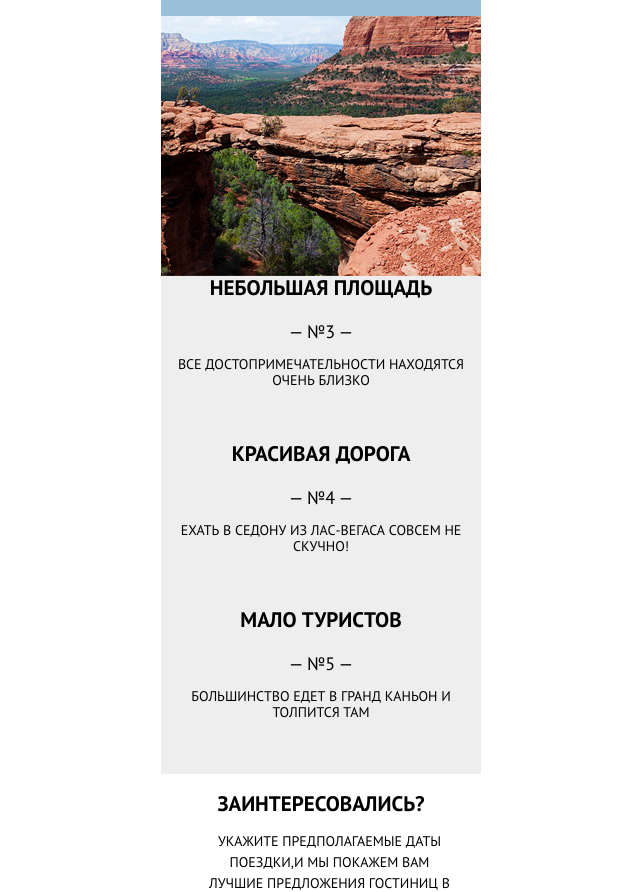
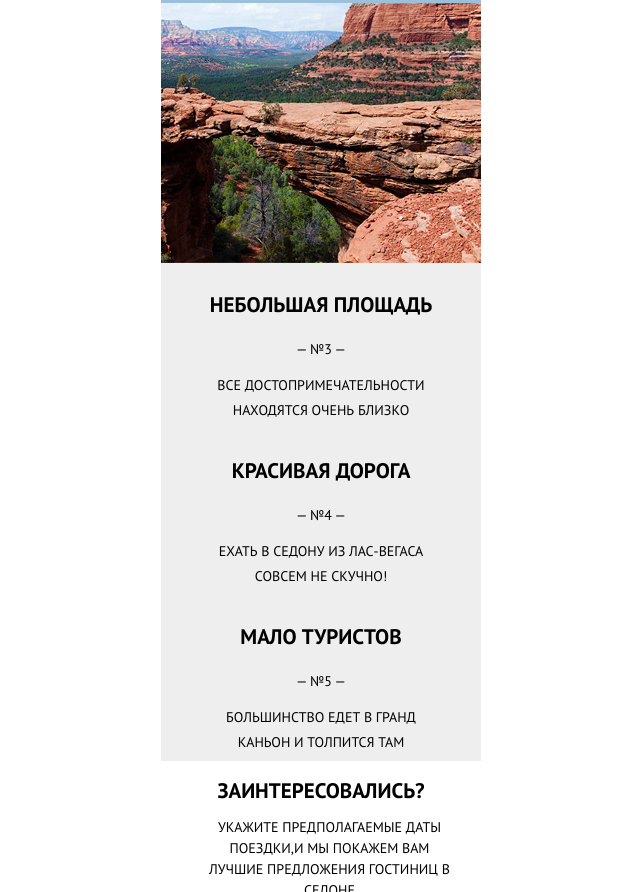
Before and after one commit to Lena9421/Sedona-adaptive, a plain HTML site: page index.html in a window 1280 px wide. Shown: the part 1908-2800 px from the top of the page, without its empty margins (319-959 px from the left). Drawn offline with Linux system fonts and the light colour scheme.

Commit message:
basic html

```diff
--- a/css/style.css
+++ b/css/style.css
@@ -76,10 +76,12 @@ body {
 .about__content {
     width: 255px;
     margin: 45px 30px 0 30px;
-
     font-size: 18px;
 
     text-align: center;
+}
+.about__content {
+    font-size: 14px;
 }
 
 .features {
@@ -116,8 +118,18 @@ body {
 }
 .feature--grey .feature__title {
     margin-top: 0;
+    padding-top: 30px;
 }
 
+.feature--grey .feature__content {
+    width: 208px;
+    padding: 0 56px;
+    line-height: 25px;
+}
+
+.feature__number {
+    font-size: 14px;
+}
 .feature--bridge {
     height: 260px;
 }
--- a/index.html
+++ b/index.html
@@ -64,7 +64,7 @@
             <ul class="features">
                 <li class="feature feature--blue">
                     <h3 class="feature__title">Настоящий городок</h3>
-                    — №1 —
+                    <span class="feature__number">— №1 —</span>
                     <p class="feature__content">Седона — не аттракцион для туристов, там течет своя жизнь</p>
                 </li>
                 <li class="feature">
@@ -79,8 +79,8 @@
                     <p class="feature__content">Всегда заказывайте фирменный бургер, вы не разочаруетесь!</p>
                 </li>
                 <li class="feature">
-                    <h3 class="feature__tittle feature__title--souvenirs">Сувениры</h3>
-                    <p class="item-content">Не только китайского, но и местного производства!</p>
+                    <h3 class="feature__title feature__title--souvenirs">Сувениры</h3>
+                    <p class="feature__content">Не только китайского, но и местного производства!</p>
                 </li>
                 <li class="feature feature--blue">
                     <h3 class="feature__title">Там есть<br>мост дьявола</h3> — №2 —
@@ -90,15 +90,18 @@
                     <img src="img/photo-bridge@1x.jpg" width="320" height="260" alt="Devils-bridge">
                 </li>
                 <li class="feature feature--grey">
-                    <h3 class="feature__title">Небольшая площадь</h3> — №3 —
+                    <h3 class="feature__title">Небольшая площадь</h3>
+                    <span class="feature__number">— №3 —</span>
                     <p class="feature__content">Все достопримечательности находятся очень близко</p>
                 </li>
                 <li class="feature feature--grey">
-                    <h3 class="feature__title">Красивая дорога</h3> — №4 —
+                    <h3 class="feature__title">Красивая дорога</h3>
+                    <span class="feature__number">— №4 —</span>
                     <p class="feature__content">Ехать в Седону из Лас-Вегаса совсем не скучно!</p>
                 </li>
                 <li class="feature feature--grey">
-                    <h3 class="feature__title">Мало туристов</h3> — №5 —
+                    <h3 class="feature__title">Мало туристов</h3>
+                    <span class="feature__number">— №5 —</span>
                     <p class="feature__content">Большинство едет в Гранд Каньон и толпится там</p>
                 </li>
             </ul>
```
